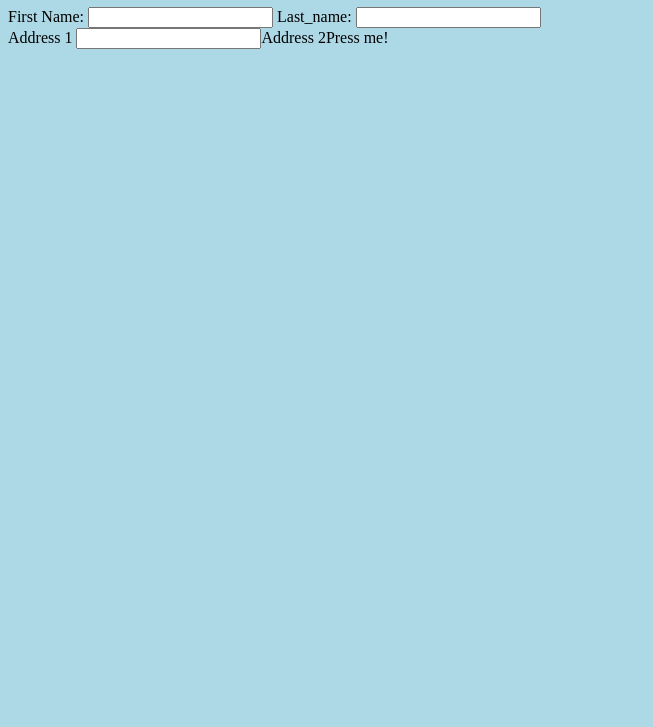
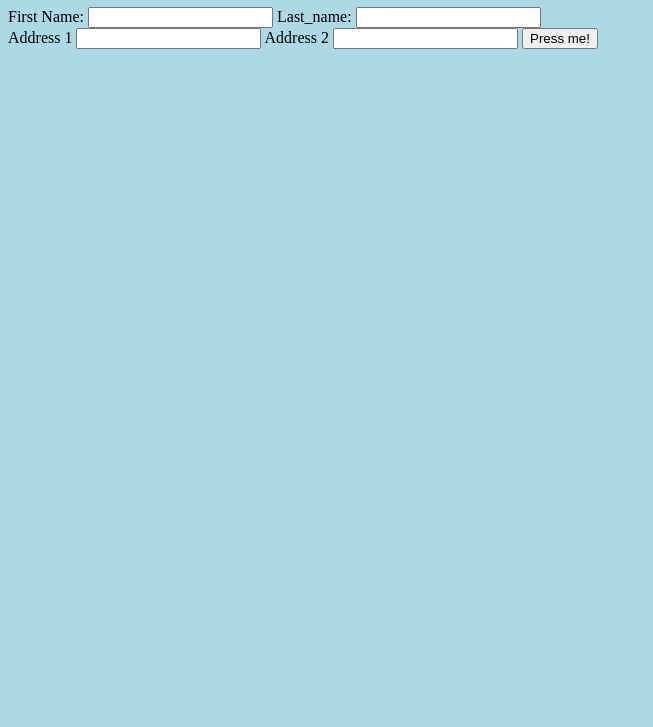
Before and after one commit to spywatch22/MyFirstGame, a plain HTML site: page index.html in a window 1280 px wide. Shown: the part 73-800 px from the top of the page, without its empty margins (0-653 px from the left). Drawn offline with Linux system fonts and the light colour scheme.

Commit message:
Dad fixed code

```diff
--- a/index.html
+++ b/index.html
@@ -5,7 +5,7 @@
 
     </head>
 
-    <body bgcolor=' ADD8E6'>
+    <body bgcolor='ADD8E6'>
 
 
         <h1> Background is  blue </h1>
@@ -21,15 +21,15 @@
 
     <form action ="/my -handling-form-page" methon="post">
     <label for="First name">First Name:</label>
-    <input type  ="text"   id="First_name">
+    <input type  ="text"   id="First_name"/>
 
     <label for="lname">Last_name:</label>
   <input type="text" id="Last_name" name="lname"><br>
 
   <label for="address1">Address 1</label>
-  <input type ="text"   id="Address1"
-  <lable   for="address2">Address 2</lable
-   <Input type ="text"   id="Address2"
- <button type="button" onClick="Hello()">Press me!</button>
+  <input type ="text"   id="Address1"/>
+  <label for="address2">Address 2</label>
+   <Input type ="text"   id="Address2"/>
+   <button type="button" onClick="Hello()">Press me!</button>
 </body>
 </html>
```
